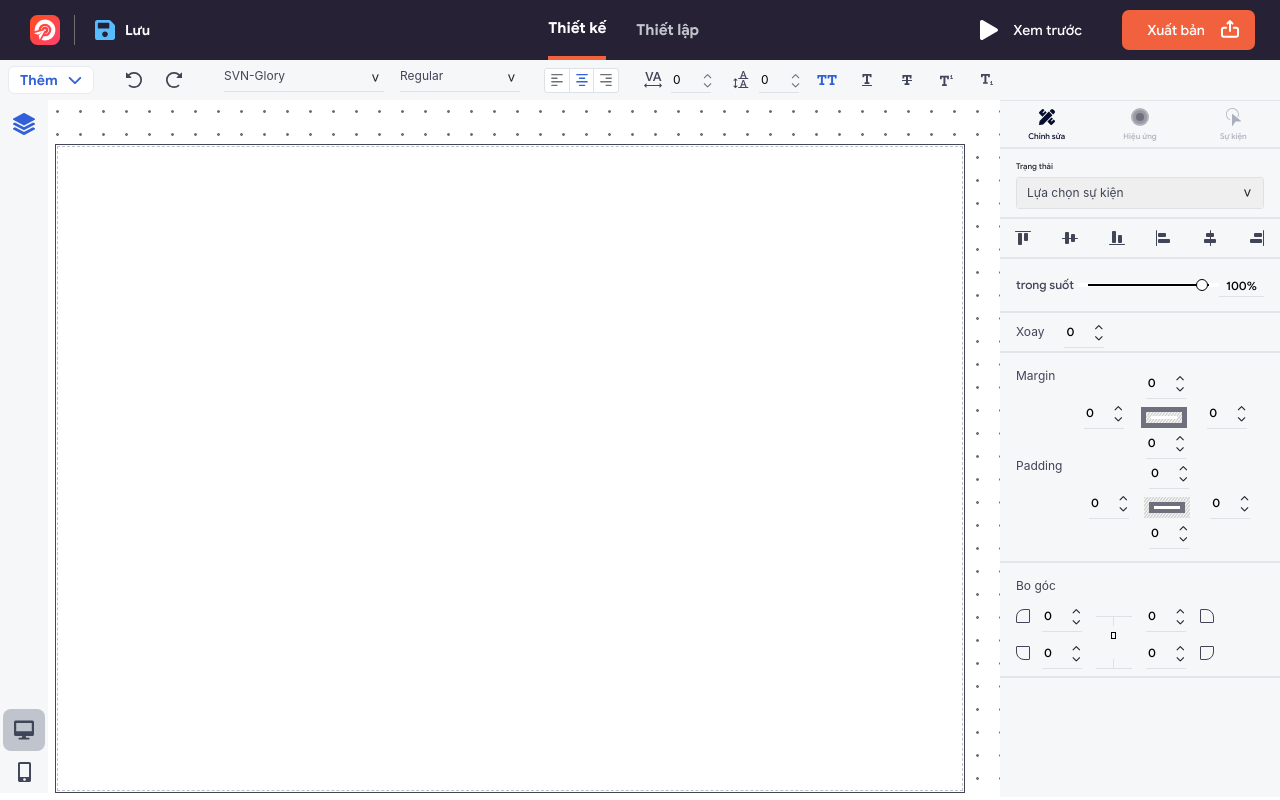
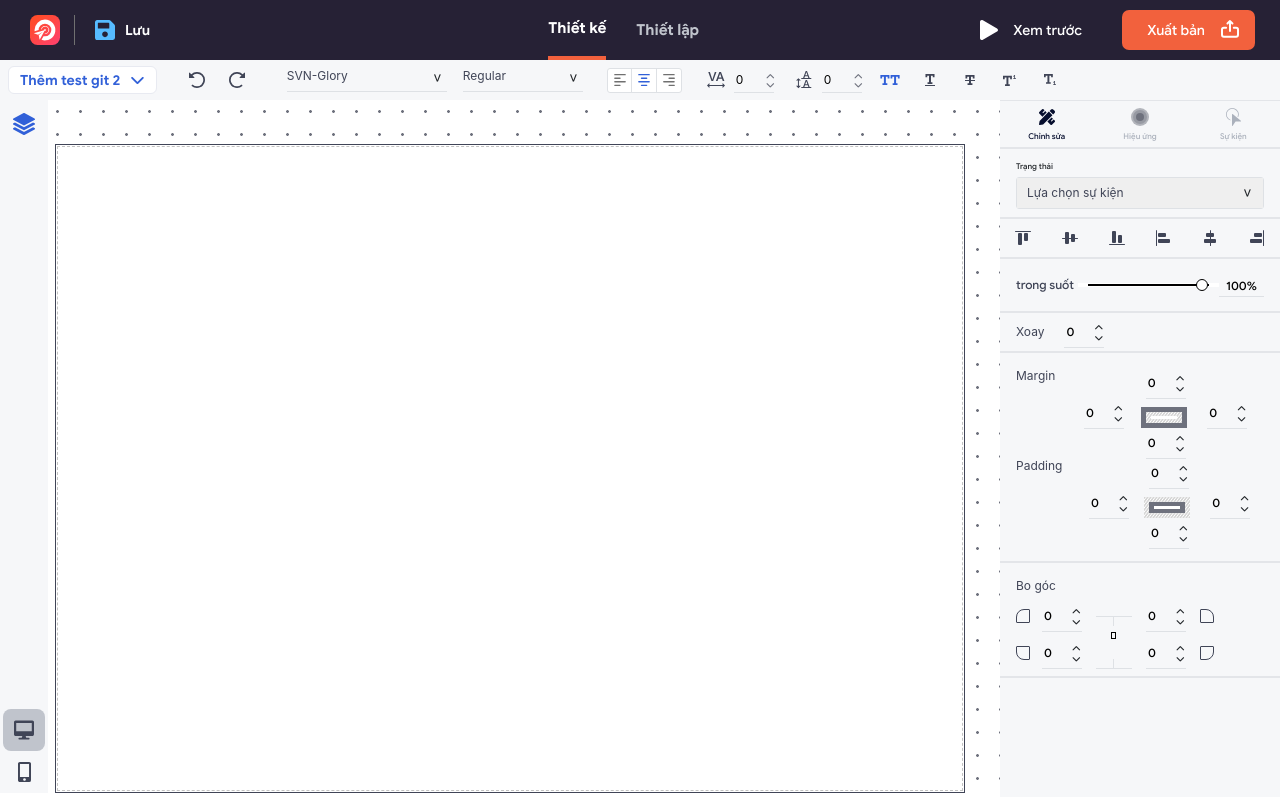
Before and after one commit to huydinh210299/UI_demo, a plain HTML site: page view/index.html in a window 1280 px wide. Shown: the top 800 px of the page. Drawn offline with nearby package versions, Linux system fonts and the light colour scheme.

Commit message:
test comit 2

```diff
--- a/view/index.html
+++ b/view/index.html
@@ -46,7 +46,7 @@
         <!-- edit text -->
         <div class="edit-text">
             <div class="btn-more-template">
-                <div class="ggs-bold">Thêm</div>
+                <div class="ggs-bold">Thêm test git 2</div>
                 <div class="more-template-icon"><i class="fas fa-chevron-down"></i></div>
             </div>
             <div class="btn-undo"></div>
```
